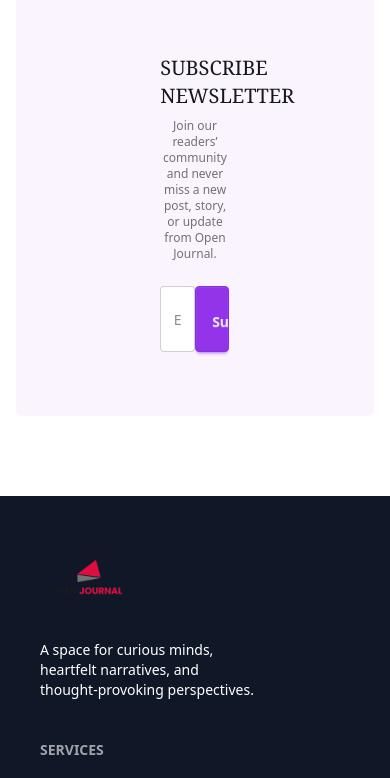
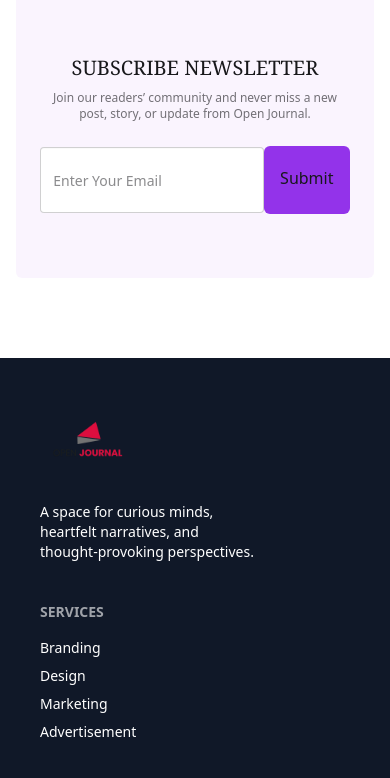
Before and after one commit to ratulislam46/openjournal-client, a React (Vite) app: page / in a window 390 px wide. Shown: the part 3592-4370 px from the top of the page. Built offline with nearby package versions, Linux system fonts and the light colour scheme; no server answers.

Commit message:
updated subscribe section and also responsive

```diff
--- a/src/Home/NewLetter.jsx
+++ b/src/Home/NewLetter.jsx
@@ -14,7 +14,7 @@ const NewLetter = () => {
     return (
         <div className='py-20 pt-10'>
             <div data-aos="zoom-in-up"
-                className='w-11/12 mx-auto py-16 rounded-md bg-primary/5 px-36'>
+                className='w-11/12 mx-auto py-16 rounded-md bg-primary/5 px-6 lg:px-36'>
                 <h1 className='text-xl md:text-3xl lg:text-5xl font-serif uppercase text-center'>
                     Subscribe Newsletter
                     {/* <span className='text-2xl lg:text-4xl'>
@@ -31,9 +31,9 @@ const NewLetter = () => {
                 </h1>
                 <p className='text-center mt-2 text-base-content/60 text-xs md:text-md lg:text-xl'>Join our readers’ community and never miss a new post, story, or update from Open Journal.</p>
                 <form onSubmit={handleNewsLetter}
-                    className='mt-6 text-center'>
-                    <input type="email" className='input w-[50%] py-8 bg-base-100' placeholder='Enter Your Email' required />
-                    <input type="submit" value="Submit" className='btn btn-primary pb-10 pt-6 w-[20%]' />
+                    className='mt-6 text-center flex items-center justify-center'>
+                    <input type="email" className='input py-8 bg-base-100' placeholder='Enter Your Email' required />
+                    <input type="submit" value="Submit" className='pb-6 pt-5 px-4 bg-primary border rounded-br-md rounded-tr-md rounded-tl-md rounded-bl-md border-none cursor-pointer' />
                 </form>
             </div>
         </div>
```
